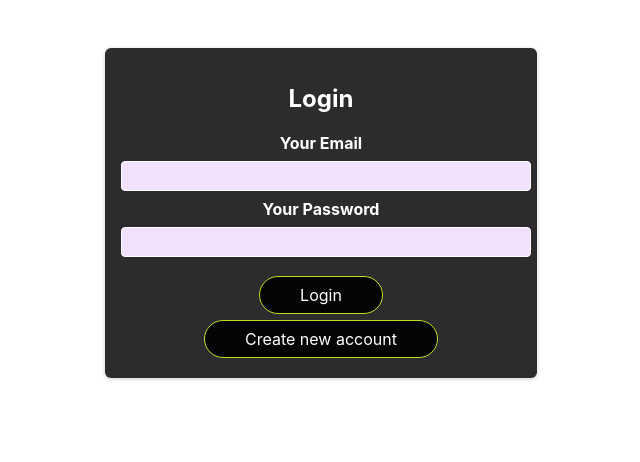
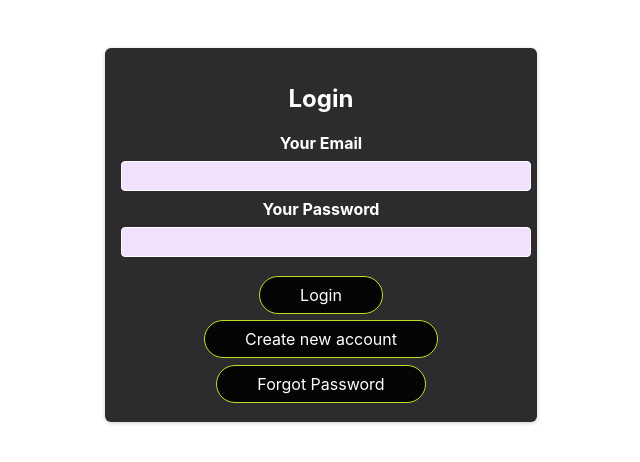
Before and after one commit to pheonix2121/Expense-Tracker, a React (Create React App) app: page / in a window 1280 px wide. Shown: the top 462 px of the page, without its empty margins (319-959 px from the left). Built offline with nearby package versions, Linux system fonts and the light colour scheme.

Commit message:
E.T Task 7

```diff
--- a/src/components/Home.jsx
+++ b/src/components/Home.jsx
@@ -14,7 +14,6 @@ const Home = () => {
     authCtx.logout();
     navigate("/");
   };
-  console.log(isProfileCompleted)
 
 
         return (
--- a/src/components/LoginPage.jsx
+++ b/src/components/LoginPage.jsx
@@ -2,7 +2,7 @@ import React, { useState, useRef, useContext, useEffect } from "react";
 import { useNavigate } from "react-router-dom";
 import AuthContext from "../store/AuthContext";
 import classes from "./LoginPage.module.css";
-
+import axios from "axios";
 const LoginPage = () => {
   const emailInputRef = useRef();
   const passwordInputRef = useRef();
@@ -24,7 +24,25 @@ const LoginPage = () => {
   const switchAuthModeHandler = () => {
     setIsLogin((prevState) => !prevState);
   };
+  const forgotPasswordHandler = async () => {
+    const enteredEmail = emailInputRef.current.value;
 
+    setIsLoading(true);
+    const url = `https://identitytoolkit.googleapis.com/v1/accounts:sendOobCode?key=AIzaSyCyl64gADY81JbozKq3BeQw11dASQRIrPE`;
+
+    try {
+      const response = await axios.post(url, {
+        email: enteredEmail,
+        requestType: "PASSWORD_RESET",
+      });
+
+      setIsLoading(false);
+      alert("Password reset email sent successfully!");
+    } catch (err) {
+      setIsLoading(false);
+      alert("Password reset failed!");
+    }
+  };
   const submitHandler = async (event) => {
     event.preventDefault();
     const enteredEmail = emailInputRef.current.value;
@@ -49,22 +67,15 @@ const LoginPage = () => {
     }
 
     try {
-      const response = await fetch(url, {
-        method: "POST",
-        body: JSON.stringify({
+      const response = await axios.post(url, {
         email: enteredEmail,
         password: enteredPassword,
         returnSecureToken: true,
-        }),
-        headers: {
-          "Content-Type": "application/json",
-        },
       });
 
       setIsLoading(false);
-      if (response.ok) {
       if (isLogin) {
-          const data = await response.json();
+        const data = response.data;
         const modifiedEmail = enteredEmail.replace(/[@.]/g, "-");
         authCtx.login({
           token: data.idToken,
@@ -72,19 +83,14 @@ const LoginPage = () => {
           isProfileCompleted: data.isProfileCompleted,
         });
         navigate("/home");
+
       } else {
         setIsLogin(true);
       }
-      } else {
-        const errorData = await response.json();
-        let errorMessage = "Authentication failed!";
-        if (errorData && errorData.error && errorData.error.message) {
-          errorMessage = errorData.error.message;
-        }
-        throw new Error(errorMessage);
-      }
     } catch (err) {
-      alert(err.message);
+      setIsLoading(false);
+      const errorMessage = err.response.data.error.message || "Authentication failed!";
+      alert(errorMessage);
     }
   };
 
@@ -130,6 +136,11 @@ const LoginPage = () => {
           <button type="button" onClick={switchAuthModeHandler}>
             {isLogin ? "Create new account" : "Login with existing account"}
           </button>
+          {isLogin && (
+            <button type="button" onClick={forgotPasswordHandler}>
+              Forgot Password
+            </button>
+          )}
         </div>
       </form>
     </section>
--- a/src/store/AuthContext.js
+++ b/src/store/AuthContext.js
@@ -22,7 +22,7 @@ export const AuthContextProvider = (props) => {
   const [isProfileCompleted, setIsProfileCompleted] = useState(false);
   const [userProfileData, setUserProfileData] = useState({});
 
-  console.log(isProfileCompleted, userProfileData)
+
 
   const userIsLoggedIn = !!token;
 
```
Lines whose indentation alone changed are shown as unchanged.
